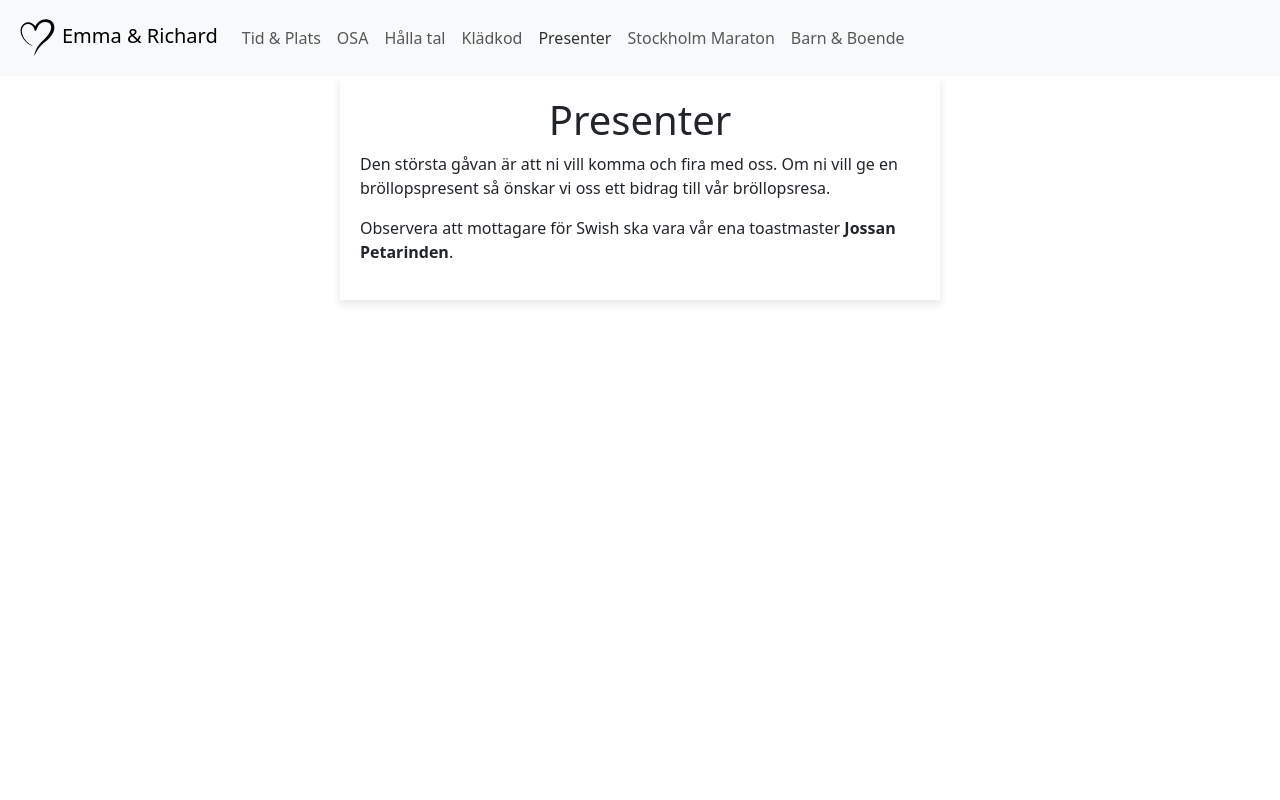
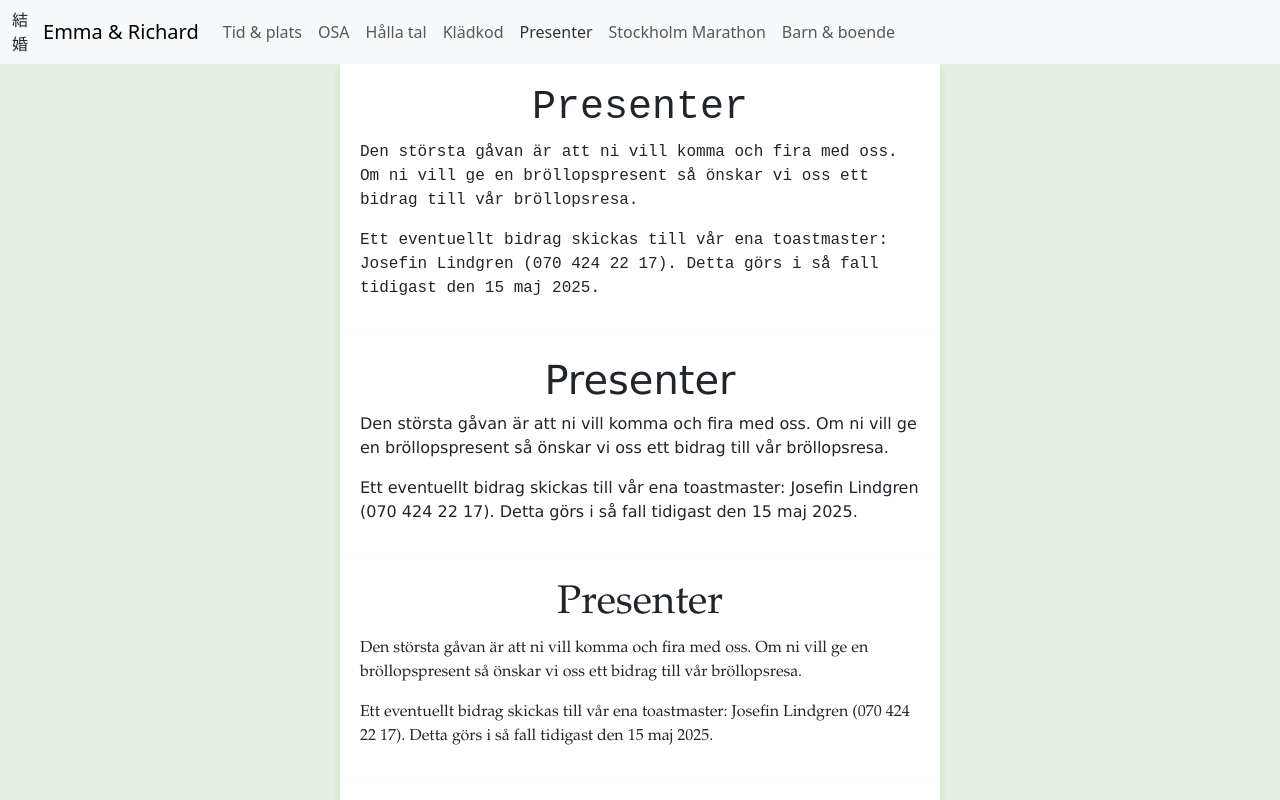
Before and after one commit to richarduggelberg/wedding, a React (Vite) app: page / in a window 1280 px wide. Both pictures are taken after a click on the link "Presenter". Shown: the top 800 px of the page. Built offline with nearby package versions, Linux system fonts and the light colour scheme.

Commit message:
WIP changes

```diff
--- a/src/App.tsx
+++ b/src/App.tsx
@@ -17,7 +17,12 @@ const App = () => {
 
   return (
     <>
-      <TopNav title={title} navBarText={navBarText} setPage={setCurrentPage} />
+      <div style={{ backgroundColor: "#e3efdf" }}>
+        <TopNav
+          title={title}
+          navBarText={navBarText}
+          setPage={setCurrentPage}
+        />
         {currentPage === "home" && <HomePage />}
         {currentPage === "about" && <TimeAndPlacePage />}
         {currentPage === "rsvp" && <RsvpPage />}
@@ -26,6 +31,7 @@ const App = () => {
         {currentPage === "kids" && <KidsPage />}
         {currentPage === "marathon" && <MarathonPage />}
         {currentPage === "gifts" && <GiftsPage />}
+      </div>
     </>
   );
 };
--- a/src/components/GiftsPage.tsx
+++ b/src/components/GiftsPage.tsx
@@ -1,5 +1,6 @@
 const GiftsPage = () => {
   return (
+    <>
       <div
         style={{
           maxWidth: "600px",
@@ -7,6 +8,7 @@ const GiftsPage = () => {
           padding: "20px",
           boxShadow: "0 4px 8px rgba(0, 0, 0, 0.1)",
           backgroundColor: "#fff",
+          fontFamily: "Courier New",
         }}
       >
         <h1 style={{ textAlign: "center" }}>Presenter</h1>
@@ -15,10 +17,117 @@ const GiftsPage = () => {
           en bröllopspresent så önskar vi oss ett bidrag till vår bröllopsresa.
         </p>
         <p>
-        Observera att mottagare för Swish ska vara vår ena toastmaster{" "}
-        <strong>Jossan Petarinden</strong>.
+          Ett eventuellt bidrag skickas till vår ena toastmaster:
+          <> Josefin Lindgren (070 424 22 17). </>
+          Detta görs i så fall tidigast den 15 maj 2025.
         </p>
       </div>
+      <div
+        style={{
+          maxWidth: "600px",
+          margin: "0 auto",
+          padding: "20px",
+          boxShadow: "0 4px 8px rgba(0, 0, 0, 0.1)",
+          backgroundColor: "#fff",
+          fontFamily: "Verdana, sans-serif",
+        }}
+      >
+        <h1 style={{ textAlign: "center" }}>Presenter</h1>
+        <p>
+          Den största gåvan är att ni vill komma och fira med oss. Om ni vill ge
+          en bröllopspresent så önskar vi oss ett bidrag till vår bröllopsresa.
+        </p>
+        <p>
+          Ett eventuellt bidrag skickas till vår ena toastmaster:
+          <> Josefin Lindgren (070 424 22 17). </>
+          Detta görs i så fall tidigast den 15 maj 2025.
+        </p>
+      </div>
+      <div
+        style={{
+          maxWidth: "600px",
+          margin: "0 auto",
+          padding: "20px",
+          boxShadow: "0 4px 8px rgba(0, 0, 0, 0.1)",
+          backgroundColor: "#fff",
+          fontFamily: "Garamond, serif",
+        }}
+      >
+        <h1 style={{ textAlign: "center" }}>Presenter</h1>
+        <p>
+          Den största gåvan är att ni vill komma och fira med oss. Om ni vill ge
+          en bröllopspresent så önskar vi oss ett bidrag till vår bröllopsresa.
+        </p>
+        <p>
+          Ett eventuellt bidrag skickas till vår ena toastmaster:
+          <> Josefin Lindgren (070 424 22 17). </>
+          Detta görs i så fall tidigast den 15 maj 2025.
+        </p>
+      </div>
+      <div
+        style={{
+          maxWidth: "600px",
+          margin: "0 auto",
+          padding: "20px",
+          boxShadow: "0 4px 8px rgba(0, 0, 0, 0.1)",
+          backgroundColor: "#fff",
+          fontFamily: "Impact, sans-serif",
+        }}
+      >
+        <h1 style={{ textAlign: "center" }}>Presenter</h1>
+        <p>
+          Den största gåvan är att ni vill komma och fira med oss. Om ni vill ge
+          en bröllopspresent så önskar vi oss ett bidrag till vår bröllopsresa.
+        </p>
+        <p>
+          Ett eventuellt bidrag skickas till vår ena toastmaster:
+          <> Josefin Lindgren (070 424 22 17). </>
+          Detta görs i så fall tidigast den 15 maj 2025.
+        </p>
+      </div>
+      <div
+        style={{
+          maxWidth: "600px",
+          margin: "0 auto",
+          padding: "20px",
+          boxShadow: "0 4px 8px rgba(0, 0, 0, 0.1)",
+          backgroundColor: "#fff",
+          fontFamily: "Bradley hand, cursive",
+        }}
+      >
+        <h1 style={{ textAlign: "center" }}>Presenter</h1>
+        <p>
+          Den största gåvan är att ni vill komma och fira med oss. Om ni vill ge
+          en bröllopspresent så önskar vi oss ett bidrag till vår bröllopsresa.
+        </p>
+        <p>
+          Ett eventuellt bidrag skickas till vår ena toastmaster:
+          <> Josefin Lindgren (070 424 22 17). </>
+          Detta görs i så fall tidigast den 15 maj 2025.
+        </p>
+      </div>
+      <div
+        style={{
+          maxWidth: "600px",
+          margin: "0 auto",
+          padding: "20px",
+          boxShadow: "0 4px 8px rgba(0, 0, 0, 0.1)",
+          backgroundColor: "#fff",
+          fontFamily: "Brush Script MT",
+        }}
+      >
+        <h1 style={{ textAlign: "center" }}>Presenter</h1>
+        <p>
+          Den största gåvan är att ni vill komma och fira med oss. Om ni vill ge
+          en bröllopspresent så önskar vi oss ett bidrag till vår bröllopsresa.
+        </p>
+        <p>
+          Ett eventuellt bidrag skickas till vår ena toastmaster:
+          <> Josefin Lindgren (070 424 22 17). </>
+          Detta görs i så fall tidigast den 15 maj 2025.
+        </p>
+      </div>
+    </>
   );
 };
 
--- a/src/components/KidsPage.tsx
+++ b/src/components/KidsPage.tsx
@@ -11,10 +11,7 @@ const KidsPage = () => {
     >
       {/* Section for information about kids */}
       <h1 style={{ textAlign: "center" }}>Barn</h1>
-      <p>
-        Vi gillar barn i allmänhet och era barn i synnerhet men den här dagen
-        får de stanna hemma.
-      </p>
+      <p>Barn är underbara, men den här dagen får de stanna hemma.</p>
       <p>Självklart är ammande spädbarn välkomna.</p>
 
       {/* Divider or space between sections */}
--- a/src/components/MarathonPage.tsx
+++ b/src/components/MarathonPage.tsx
@@ -10,7 +10,7 @@ const MarathonPage = () => {
       }}
     >
       <h1 style={{ textAlign: "center" }}>Nej</h1>
-      <p>Vi ska inte springa Stockholm Maraton och det ska inte ni heller.</p>
+      <p>Vi ska inte springa Stockholm Marathon och det ska inte ni heller.</p>
       <p>
         Däremot ska många andra göra det samma dag som vårt bröllop. Vi
         rekommenderar därför att ta tunnelbanan till Östermalmstorg för vigseln
--- a/src/components/TimeAndPlacePage.tsx
+++ b/src/components/TimeAndPlacePage.tsx
@@ -22,7 +22,9 @@ const TimeAndPlacePage = () => {
             className="responsive-image"
           />
           <div>
-            <h2>Vigsel</h2>
+            <h2 style={{ display: "flex", justifyContent: "center" }}>
+              Vigsel
+            </h2>
             <p>
               <span
                 style={{
@@ -36,10 +38,10 @@ const TimeAndPlacePage = () => {
               Östermalmstorg
             </p>
             <p>
-              Vigsel sker i Hedvig Eleonora Kyrka klockan 15:00. Därmed kan det
-              vara bra att komma dit lite tidigare, speciellt med tanke på att
-              trafiken kan vara knasig i och med Stockholm Maraton. Kyrkan är
-              öppen innan och vi rekommenderar att komma dit ungefär 14:45.
+              Vigsel sker i Hedvig Eleonora kyrka klockan 15.00. Vänligen var på
+              plats ca kl. 14.45. Tänk på att det kan ta lite längre tid än
+              vanligt att ta sig till kyrkan på grund av Stockholm Marathon. Vi
+              rekommenderar därmed att åka tunnelbana till Östermalmstorg.
             </p>
             <p>
               Båda i brudparet tycker om samtliga gäster och därmed gäller fri
@@ -56,14 +58,16 @@ const TimeAndPlacePage = () => {
             className="responsive-image"
           />
           <div>
-            <h2>Vandring</h2>
+            <h2 style={{ display: "flex", justifyContent: "center" }}>
+              Promenad
+            </h2>
             <p>
-              Efter vigseln tar vi en kort promenad från Hedvig Eleonora Kyrka
-              till Sällskapets lokaler. Lättare dryck och underhållning kommer
-              serveras för att mjukstarta festen.
+              Efter vigseln tar vi en kortare promenad från Hedvig Eleonora
+              kyrka till Sällskapets lokaler.
             </p>
             <p>
-              Denna promenad kommer inte korsa löparbanan för Stockholm Maraton.
+              Denna promenad kommer inte korsa löparbanan för Stockholm
+              Marathon.
             </p>
           </div>
         </div>
@@ -76,8 +80,10 @@ const TimeAndPlacePage = () => {
             className="responsive-image"
           />
           <div>
-            <h2>Fest</h2>
-            <p>
+            <h2 style={{ display: "flex", justifyContent: "center" }}>
+              Middag och fest
+            </h2>
+            {/* <p>
               <span
                 style={{
                   fontSize: "24px",
@@ -88,28 +94,14 @@ const TimeAndPlacePage = () => {
                 Ⓣ
               </span>
               Kungsträdgården
+            </p> */}
+            <p>
+              Efter vigseln är det dags för middag och fest! Det blir i
+              Sällskapets lokaler på Arsenalsgatan 7. Festen pågår till 02:00.
             </p>
             <p>
-              Efter vigseln är det dags för fest! Det blir i Sällskapets lokaler
-              på Arsenalsgatan 7.
-            </p>
-            <p>
-              Festen pågår mellan 17:00 och 02:00. Ni behöver inte stanna till
-              stängning bara för att brudparet gör det.
-            </p>
-            <p
-              style={{
-                backgroundColor: "#ffe6e6",
-                color: "#d8000c",
-                padding: "15px",
-                border: "1px solid #d8000c",
-                borderRadius: "4px",
-                fontWeight: "bold",
-                textAlign: "center",
-              }}
-            >
-              VIKTIGT angående festlokalen: Bilder som tas i lokalen får inte
-              läggas ut offentligt på sociala medier.
+              <strong>Viktigt angående festlokalen: </strong>Bilder som tas i
+              lokalen får inte läggas ut offentligt på sociala medier.
             </p>
           </div>
         </div>
--- a/src/components/TopNav.tsx
+++ b/src/components/TopNav.tsx
@@ -1,6 +1,5 @@
 import { Dispatch, SetStateAction } from "react";
 import TopNavList from "./TopNavList";
-import Heart from "../../public/heart.svg";
 
 interface Props {
   title: string;
@@ -27,7 +26,13 @@ function TopNav({ title, navBarText, setPage }: Props) {
     <>
       <nav className="navbar navbar-light bg-light navbar-expand-sm">
         <div className="container-fluid">
+          <div>
+            <div>結</div>
+            <div>婚</div>
+          </div>
+
           <a
+            style={{ marginLeft: "15px" }}
             className="navbar-brand justify-content-center"
             href="#"
             onClick={() => {
@@ -35,13 +40,6 @@ function TopNav({ title, navBarText, setPage }: Props) {
               handleNavItemClick(); // Trigger the navbar collapse when the title is clicked, but only if it's open
             }}
           >
-            <img
-              src={Heart}
-              width="50"
-              height="50"
-              className="d-inline-block align-left"
-              alt=""
-            />
             {title}
           </a>
           <button
--- a/src/components/TopNavList.tsx
+++ b/src/components/TopNavList.tsx
@@ -15,7 +15,7 @@ function TopNavList({ setPage, onNavItemClick }: Props) {
             onNavItemClick();
           }}
         >
-          Tid & Plats
+          Tid & plats
         </TopNavListItem>
         <TopNavListItem
           onClick={() => {
@@ -55,7 +55,7 @@ function TopNavList({ setPage, onNavItemClick }: Props) {
             onNavItemClick();
           }}
         >
-          Stockholm Maraton
+          Stockholm Marathon
         </TopNavListItem>
         <TopNavListItem
           onClick={() => {
@@ -63,7 +63,7 @@ function TopNavList({ setPage, onNavItemClick }: Props) {
             onNavItemClick();
           }}
         >
-          Barn & Boende
+          Barn & boende
         </TopNavListItem>
       </ul>
     </>
```
Also changed, not shown: src/components/DressCodePage.tsx (+3 -4 lines), src/components/HomePage.tsx (+11 -3 lines), src/components/RsvpPage.tsx (+16 -24 lines), src/components/SpeechPage.tsx (+7 -7 lines), public/heart.svg (deleted). Lines whose indentation alone changed are shown as unchanged.
